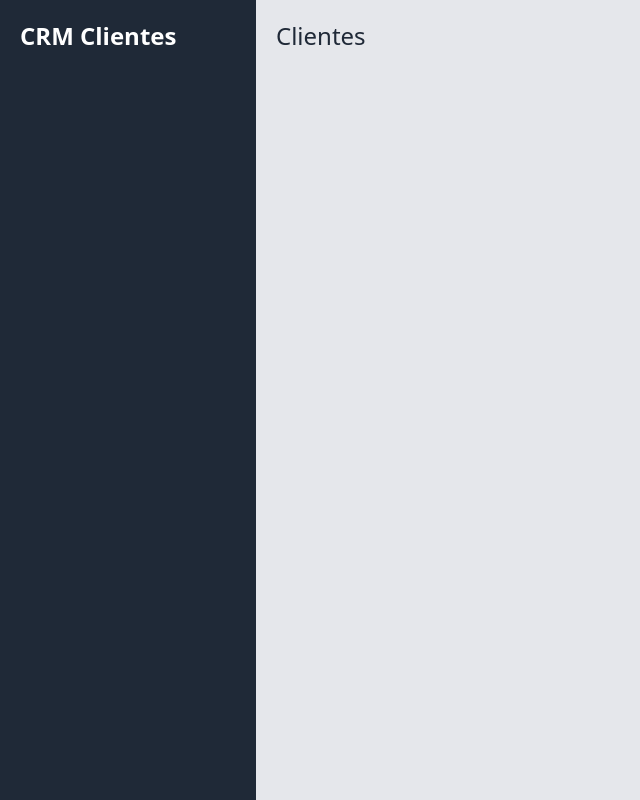
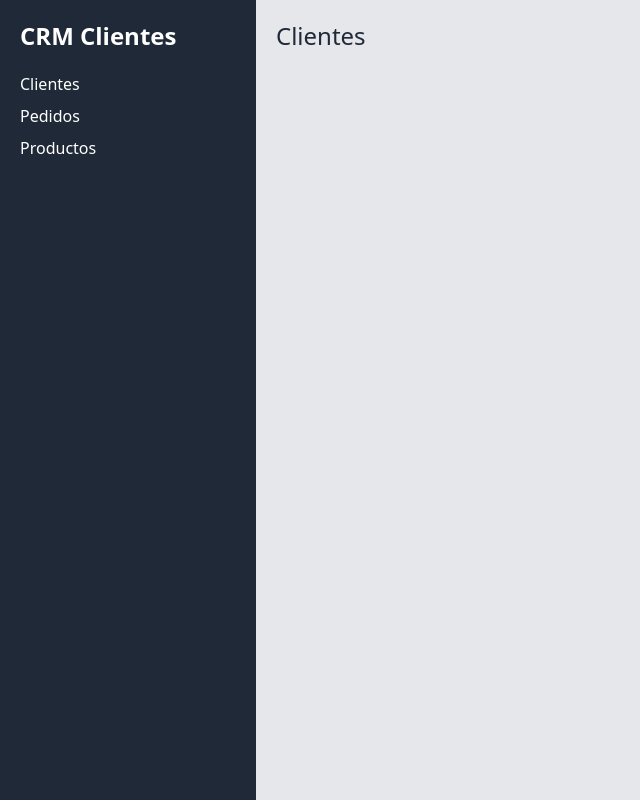
Before and after one commit to BrandonDevU95/reactavanzado, a Next.js app in the folder crmcliente/: page / in a window 1280 px wide. Shown: the whole page, without its empty margins (0-640 px from the left). Built offline with nearby package versions, Linux system fonts and the light colour scheme.

Commit message:
65. Routing en Next.js y creando el Menú de Navegación

```diff
--- a/crmcliente/components/Sidebar.js
+++ b/crmcliente/components/Sidebar.js
@@ -1,4 +1,5 @@
 import React from 'react';
+import Link from 'next/link';
 
 export default function Sidebar() {
    return (
@@ -6,6 +7,23 @@
          <div>
             <p className="text-white text-2xl font-black">CRM Clientes</p>
          </div>
+         <nav className="mt-5 list-none">
+            <li>
+               <Link href="/">
+                  <a className="text-white mb-2 block">Clientes</a>
+               </Link>
+            </li>
+            <li>
+               <Link href="/pedidos">
+                  <a className="text-white mb-2 block">Pedidos</a>
+               </Link>
+            </li>
+            <li>
+               <Link href="/productos">
+                  <a className="text-white mb-2 block">Productos</a>
+               </Link>
+            </li>
+         </nav>
       </aside>
    );
 }
```
